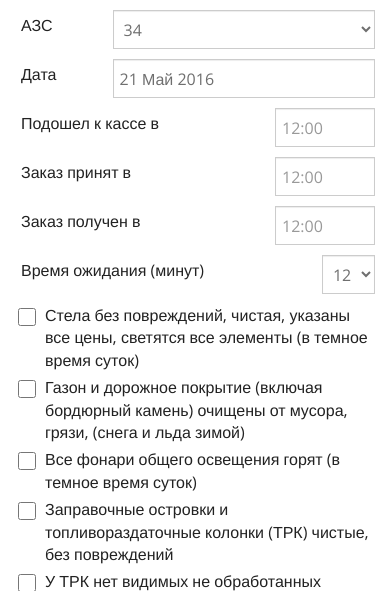
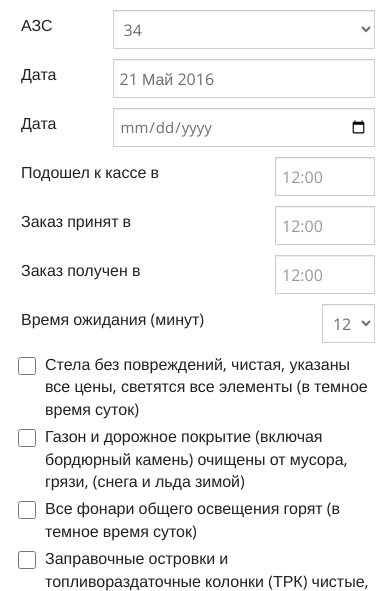
Before and after one commit to nixxa/SecretShopper, a Flask app: template frontui/templates/mobile/questionnaire.html in a window 390 px wide. Shown: the part 50-641 px from the top of the page. Run offline with Flask 2, Linux system fonts and the light colour scheme; the template is opened without the code that fills it, so the values that code supplies are empty; some libraries are stand-ins or nearby versions.

Commit message:
Test mobile date control

```diff
--- a/frontui/templates/mobile/questionnaire.html
+++ b/frontui/templates/mobile/questionnaire.html
@@ -61,6 +61,14 @@
                             data-toggle="date-input"
                             data-isodate="2016-05-21"
                             value="21 Май 2016" />
+                </div>
+            </div><!-- /.row -->
+            <div class="row mt10">
+                <div class="col-xs-3">
+                    <label class="mobile-form">Дата</label>
+                </div>
+                <div class="col-xs-9 text-right">
+                    <input type="date" class="form-control mobile-form" value="21 Май 2016" />
                 </div>
             </div><!-- /.row -->
             <div class="row mt10">
```
